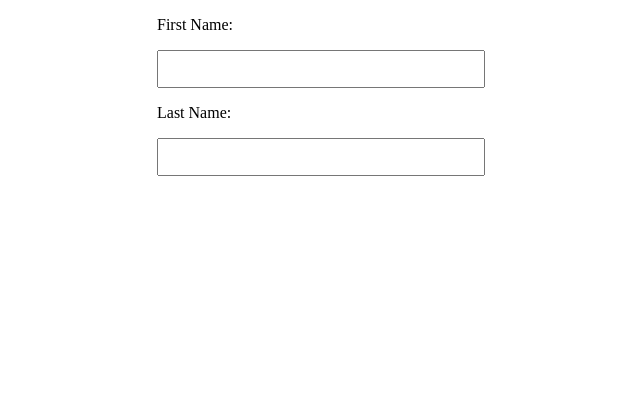
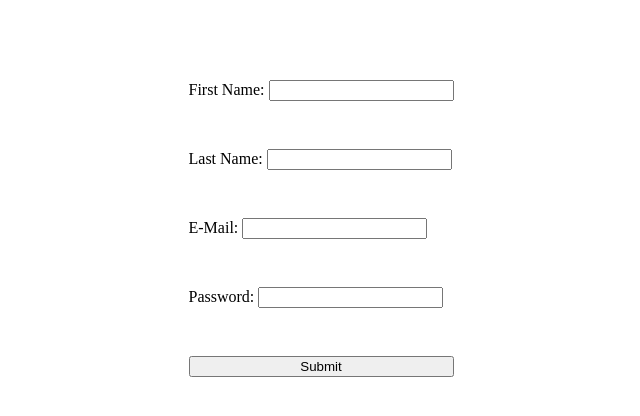
Before and after one commit to JohanBerglund00/JavaScript-Uppgift1, a plain HTML site: page index.html in a window 1280 px wide. Shown: the whole page, without its empty margins (319-959 px from the left). Drawn offline with Linux system fonts and the light colour scheme.

Commit message:
Uppgift-1

```diff
--- a/css/style.css
+++ b/css/style.css
@@ -3,18 +3,14 @@ body {
     padding: 0;
 }
 
-.form {
+#form {
     display: flex;
     justify-content: center;
-    height: 100vh;
 }
 
-#firstNameField {
-    height: 2rem;
-    width: 20rem;
+.container {
+    margin-top: 5rem;
+    display: grid;
+    grid-template-columns: auto;
+    row-gap: 3rem;
 }
-
-#lastNameField {
-    height: 2rem;
-    width: 20rem;
-}
--- a/index.html
+++ b/index.html
@@ -1,5 +1,6 @@
 <!DOCTYPE html>
 <html lang="en">
+
 <head>
     <meta charset="UTF-8">
     <meta http-equiv="X-UA-Compatible" content="IE=edge">
@@ -9,19 +10,27 @@
 </head>
 
 <body>
-    <div class="form">
+    <form onsubmit="return validate()" name="form" id="form" action="welcome.html">
         <div class="container">
-            <div id="firstName">
-                <p>First Name:</p>
-                <input id="firstNameField">
+            <div id="firstNameDiv">
+                <label for="firstName">First Name:</label>
+                <input type="text" name="firstName" id="firstName">
             </div>
-            <div id="lastName">
-                <p>Last Name:</p>
-                <input id="lastNameField">
+            <div id="lastNameDiv">
+                <label for="lastName">Last Name:</label>
+                <input name="lastName" id="lastName">
             </div>
+            <div id="emailDiv">
+                <label for="email">E-Mail:</label>
+                <input type="email" name="email" id="email">
+            </div>
+            <div id="passwordDiv">
+                <label for="password">Password:</label>
+                <input type="password" name="password" id="password">
+            </div>
+            <button type="submit">Submit</button>
         </div>
-    </div>
-
+    </form>
 
 
 
@@ -29,3 +38,5 @@
 </body>
 
 </html>
+
+<!-- action="results.html" method="GET" // Placera brevid "id="form"" -->
--- a/script.js
+++ b/script.js
@@ -0,0 +1,18 @@
+function validate() {
+    const firstName = document.getElementById('firstName')
+    const lastName = document.getElementById('lastName')
+
+    if (firstName.value.trim().length < 2) {
+        alert ('First and last name needs to contain at least 2 characters excluding spaces.')
+        firstName.style.border = "solid 2px red";
+        return false;
+    }
+    else if (lastName.value.trim().length < 2) {
+        alert ('First and last name needs to contain at least 2 characters excluding spaces.')
+        lastName.style.border = "solid 2px red";
+        return false;
+    }
+    else {
+        true;
+    }
+}
```
Also changed, not shown: welcome.html (added, +14 -0 lines).
